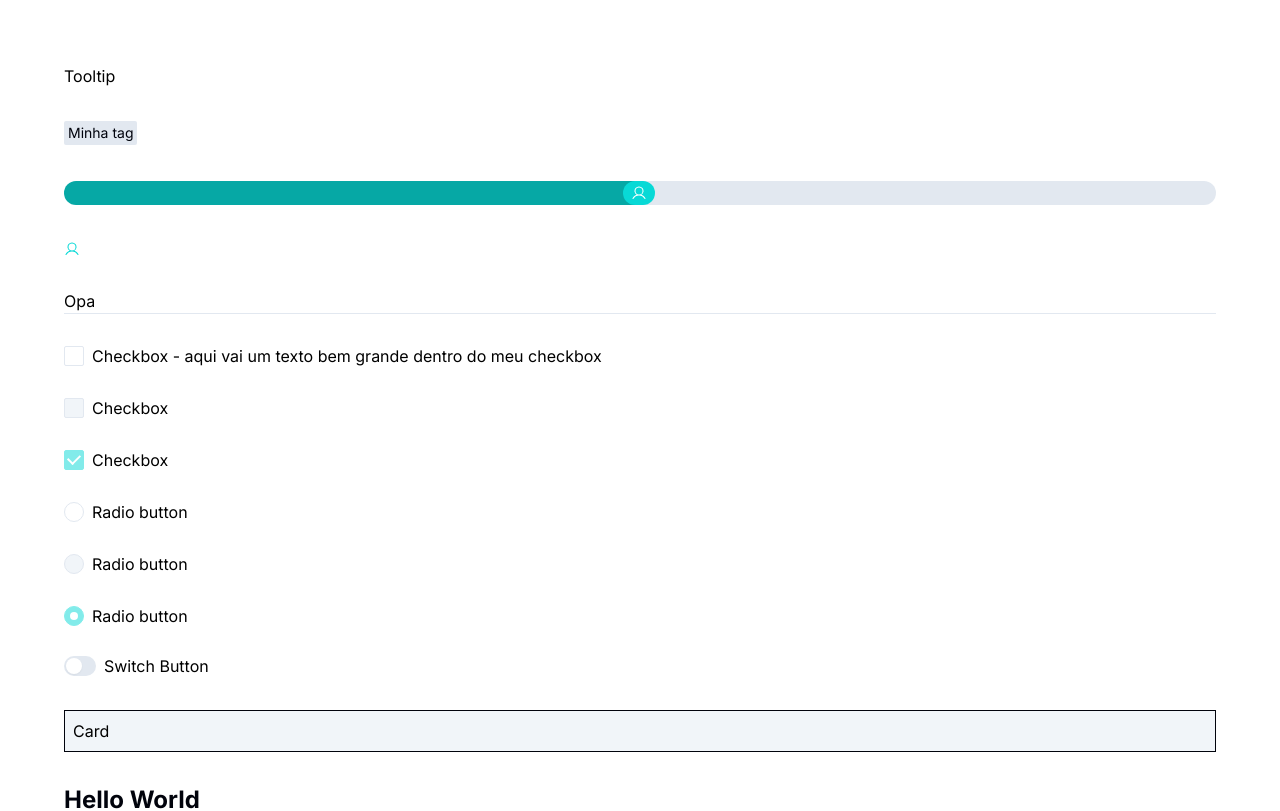
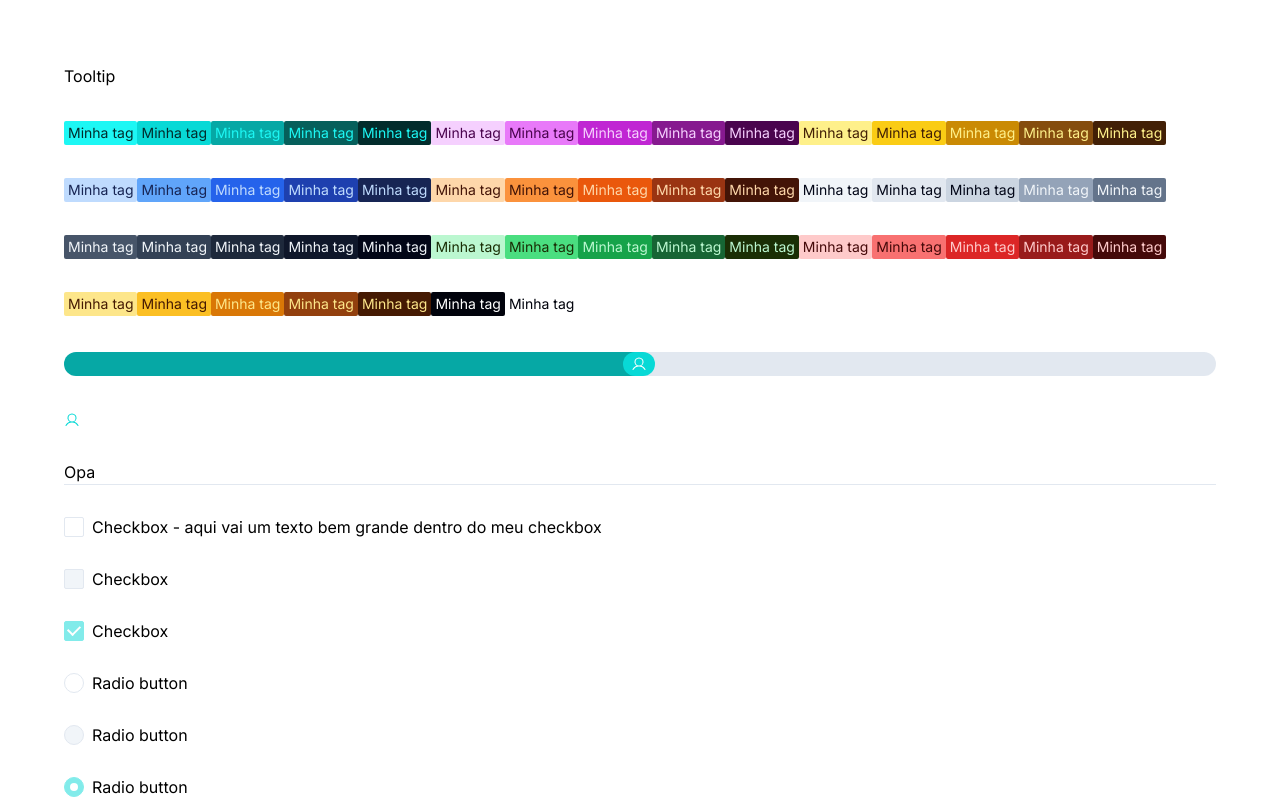
Before and after one commit to johnnyferreiradev/next-template, a Next.js app: page / in a window 1280 px wide. Shown: the top 811 px of the page. Built offline with nearby package versions, Linux system fonts and the light colour scheme.

Commit message:
Creating tag themes

```diff
--- a/src/app/page.tsx
+++ b/src/app/page.tsx
@@ -16,9 +16,11 @@ import Tag from '@/components/atom/Tag';
 import Tooltip from '@/components/atom/Tooltip';
 
 import { TextColors } from '@/components/atom/Text/types';
+import { TagThemes } from '@/components/atom/Tag/types';
 
 export default function Home() {
   const colorValueArray = Object.keys(TextColors);
+  const tagThemesArray = Object.keys(TagThemes);
 
   const { systemTheme, theme, setTheme } = useTheme();
   const currentTheme = theme === 'system' ? systemTheme : theme;
@@ -36,7 +38,15 @@ export default function Home() {
         Tooltip
       </Tooltip>
 
-      <Tag className="mb-8">Minha tag</Tag>
+      {tagThemesArray.map((theme, index) => (
+        <Tag
+          className="mb-8"
+          theme={theme as keyof typeof TagThemes}
+          key={index}
+        >
+          Minha tag
+        </Tag>
+      ))}
 
       <Range
         min={0}
--- a/src/components/atom/Tag/index.tsx
+++ b/src/components/atom/Tag/index.tsx
@@ -3,9 +3,11 @@ import { TagProps } from './types';
 import './styles.css';
 
 export default function Tag({
-  theme = 'default',
+  theme = 'grayscale100',
   className = '',
   children,
 }: TagProps) {
-  return <div className={`tag ${theme} ${className}`.trim()}>{children}</div>;
+  return (
+    <div className={`tag tag__${theme} ${className}`.trim()}>{children}</div>
+  );
 }
--- a/src/components/atom/Tag/styles.css
+++ b/src/components/atom/Tag/styles.css
@@ -5,6 +5,171 @@
 @layer components {
   .tag {
     @apply inline-block rounded-sm text-sm w-max py-0.5 px-1;
-    @apply bg-[var(--grayscale-color-200)] text-[var(--dark-color)];
+  }
+
+  .tag.tag__primary100 {
+    @apply bg-[var(--primary-color-100)] text-[var(--primary-color-500)];
+  }
+  .tag.tag__primary200 {
+    @apply bg-[var(--primary-color-200)] text-[var(--primary-color-500)];
+  }
+  .tag.tag__primary300 {
+    @apply bg-[var(--primary-color-300)] text-[var(--primary-color-100)];
+  }
+  .tag.tag__primary400 {
+    @apply bg-[var(--primary-color-400)] text-[var(--primary-color-100)];
+  }
+  .tag.tag__primary500 {
+    @apply bg-[var(--primary-color-500)] text-[var(--primary-color-100)];
+  }
+
+  .tag.tag__secondary100 {
+    @apply bg-[var(--secondary-color-100)] text-[var(--secondary-color-500)];
+  }
+  .tag.tag__secondary200 {
+    @apply bg-[var(--secondary-color-200)] text-[var(--secondary-color-500)];
+  }
+  .tag.tag__secondary300 {
+    @apply bg-[var(--secondary-color-300)] text-[var(--secondary-color-100)];
+  }
+  .tag.tag__secondary400 {
+    @apply bg-[var(--secondary-color-400)] text-[var(--secondary-color-100)];
+  }
+  .tag.tag__secondary500 {
+    @apply bg-[var(--secondary-color-500)] text-[var(--secondary-color-100)];
+  }
+
+  .tag.tag__tertiary100 {
+    @apply bg-[var(--tertiary-color-100)] text-[var(--tertiary-color-500)];
+  }
+  .tag.tag__tertiary200 {
+    @apply bg-[var(--tertiary-color-200)] text-[var(--tertiary-color-500)];
+  }
+  .tag.tag__tertiary300 {
+    @apply bg-[var(--tertiary-color-300)] text-[var(--tertiary-color-100)];
+  }
+  .tag.tag__tertiary400 {
+    @apply bg-[var(--tertiary-color-400)] text-[var(--tertiary-color-100)];
+  }
+  .tag.tag__tertiary500 {
+    @apply bg-[var(--tertiary-color-500)] text-[var(--tertiary-color-100)];
+  }
+
+  .tag.tag__quaternary100 {
+    @apply bg-[var(--quaternary-color-100)] text-[var(--quaternary-color-500)];
+  }
+  .tag.tag__quaternary200 {
+    @apply bg-[var(--quaternary-color-200)] text-[var(--quaternary-color-500)];
+  }
+  .tag.tag__quaternary300 {
+    @apply bg-[var(--quaternary-color-300)] text-[var(--quaternary-color-100)];
+  }
+  .tag.tag__quaternary400 {
+    @apply bg-[var(--quaternary-color-400)] text-[var(--quaternary-color-100)];
+  }
+  .tag.tag__quaternary500 {
+    @apply bg-[var(--quaternary-color-500)] text-[var(--quaternary-color-100)];
+  }
+
+  .tag.tag__quinary100 {
+    @apply bg-[var(--quinary-color-100)] text-[var(--quinary-color-500)];
+  }
+  .tag.tag__quinary200 {
+    @apply bg-[var(--quinary-color-200)] text-[var(--quinary-color-500)];
+  }
+  .tag.tag__quinary300 {
+    @apply bg-[var(--quinary-color-300)] text-[var(--quinary-color-100)];
+  }
+  .tag.tag__quinary400 {
+    @apply bg-[var(--quinary-color-400)] text-[var(--quinary-color-100)];
+  }
+  .tag.tag__quinary500 {
+    @apply bg-[var(--quinary-color-500)] text-[var(--quinary-color-100)];
+  }
+
+  .tag.tag__grayscale100 {
+    @apply bg-[var(--grayscale-color-100)] text-[var(--grayscale-color-950)];
+  }
+  .tag.tag__grayscale200 {
+    @apply bg-[var(--grayscale-color-200)] text-[var(--grayscale-color-950)];
+  }
+  .tag.tag__grayscale300 {
+    @apply bg-[var(--grayscale-color-300)] text-[var(--grayscale-color-950)];
+  }
+  .tag.tag__grayscale400 {
+    @apply bg-[var(--grayscale-color-400)] text-[var(--grayscale-color-100)];
+  }
+  .tag.tag__grayscale500 {
+    @apply bg-[var(--grayscale-color-500)] text-[var(--grayscale-color-100)];
+  }
+  .tag.tag__grayscale600 {
+    @apply bg-[var(--grayscale-color-600)] text-[var(--grayscale-color-100)];
+  }
+  .tag.tag__grayscale700 {
+    @apply bg-[var(--grayscale-color-700)] text-[var(--grayscale-color-100)];
+  }
+  .tag.tag__grayscale800 {
+    @apply bg-[var(--grayscale-color-800)] text-[var(--grayscale-color-100)];
+  }
+  .tag.tag__grayscale900 {
+    @apply bg-[var(--grayscale-color-900)] text-[var(--grayscale-color-100)];
+  }
+  .tag.tag__grayscale950 {
+    @apply bg-[var(--grayscale-color-950)] text-[var(--grayscale-color-100)];
+  }
+
+  .tag.tag__success100 {
+    @apply bg-[var(--success-color-100)] text-[var(--success-color-500)];
+  }
+  .tag.tag__success200 {
+    @apply bg-[var(--success-color-200)] text-[var(--success-color-500)];
+  }
+  .tag.tag__success300 {
+    @apply bg-[var(--success-color-300)] text-[var(--success-color-100)];
+  }
+  .tag.tag__success400 {
+    @apply bg-[var(--success-color-400)] text-[var(--success-color-100)];
+  }
+  .tag.tag__success500 {
+    @apply bg-[var(--success-color-500)] text-[var(--success-color-100)];
+  }
+
+  .tag.tag__failure100 {
+    @apply bg-[var(--failure-color-100)] text-[var(--failure-color-500)];
+  }
+  .tag.tag__failure200 {
+    @apply bg-[var(--failure-color-200)] text-[var(--failure-color-500)];
+  }
+  .tag.tag__failure300 {
+    @apply bg-[var(--failure-color-300)] text-[var(--failure-color-100)];
+  }
+  .tag.tag__failure400 {
+    @apply bg-[var(--failure-color-400)] text-[var(--failure-color-100)];
+  }
+  .tag.tag__failure500 {
+    @apply bg-[var(--failure-color-500)] text-[var(--failure-color-100)];
+  }
+
+  .tag.tag__warning100 {
+    @apply bg-[var(--warning-color-100)] text-[var(--warning-color-500)];
+  }
+  .tag.tag__warning200 {
+    @apply bg-[var(--warning-color-200)] text-[var(--warning-color-500)];
+  }
+  .tag.tag__warning300 {
+    @apply bg-[var(--warning-color-300)] text-[var(--warning-color-100)];
+  }
+  .tag.tag__warning400 {
+    @apply bg-[var(--warning-color-400)] text-[var(--warning-color-100)];
+  }
+  .tag.tag__warning500 {
+    @apply bg-[var(--warning-color-500)] text-[var(--warning-color-100)];
+  }
+
+  .tag.tag__dark {
+    @apply bg-[var(--dark-color)] text-[var(--light-color)];
+  }
+  .tag.tag__light {
+    @apply bg-[var(--light-color)] text-[var(--dark-color)];
   }
 }
--- a/src/components/atom/Tag/types.ts
+++ b/src/components/atom/Tag/types.ts
@@ -1,7 +1,71 @@
+export enum TagThemes {
+  primary100 = 'primary100',
+  primary200 = 'primary200',
+  primary300 = 'primary300',
+  primary400 = 'primary400',
+  primary500 = 'primary500',
+
+  secondary100 = 'secondary100',
+  secondary200 = 'secondary200',
+  secondary300 = 'secondary300',
+  secondary400 = 'secondary400',
+  secondary500 = 'secondary500',
+
+  tertiary100 = 'tertiary100',
+  tertiary200 = 'tertiary200',
+  tertiary300 = 'tertiary300',
+  tertiary400 = 'tertiary400',
+  tertiary500 = 'tertiary500',
+
+  quaternary100 = 'quaternary100',
+  quaternary200 = 'quaternary200',
+  quaternary300 = 'quaternary300',
+  quaternary400 = 'quaternary400',
+  quaternary500 = 'quaternary500',
+
+  quinary100 = 'quinary100',
+  quinary200 = 'quinary200',
+  quinary300 = 'quinary300',
+  quinary400 = 'quinary400',
+  quinary500 = 'quinary500',
+
+  grayscale100 = 'grayscale100',
+  grayscale200 = 'grayscale200',
+  grayscale300 = 'grayscale300',
+  grayscale400 = 'grayscale400',
+  grayscale500 = 'grayscale500',
+  grayscale600 = 'grayscale600',
+  grayscale700 = 'grayscale700',
+  grayscale800 = 'grayscale800',
+  grayscale900 = 'grayscale900',
+  grayscale950 = 'grayscale950',
+
+  success100 = 'success100',
+  success200 = 'success200',
+  success300 = 'success300',
+  success400 = 'success400',
+  success500 = 'success500',
+
+  failure100 = 'failure100',
+  failure200 = 'failure200',
+  failure300 = 'failure300',
+  failure400 = 'failure400',
+  failure500 = 'failure500',
+
+  warning100 = 'warning100',
+  warning200 = 'warning200',
+  warning300 = 'warning300',
+  warning400 = 'warning400',
+  warning500 = 'warning500',
+
+  dark = 'dark',
+  light = 'light',
+}
+
 export interface TagProps {
   radius?: string;
   padding?: string;
   children?: React.ReactNode;
   className?: string;
-  theme?: string;
+  theme?: keyof typeof TagThemes;
 }
```
